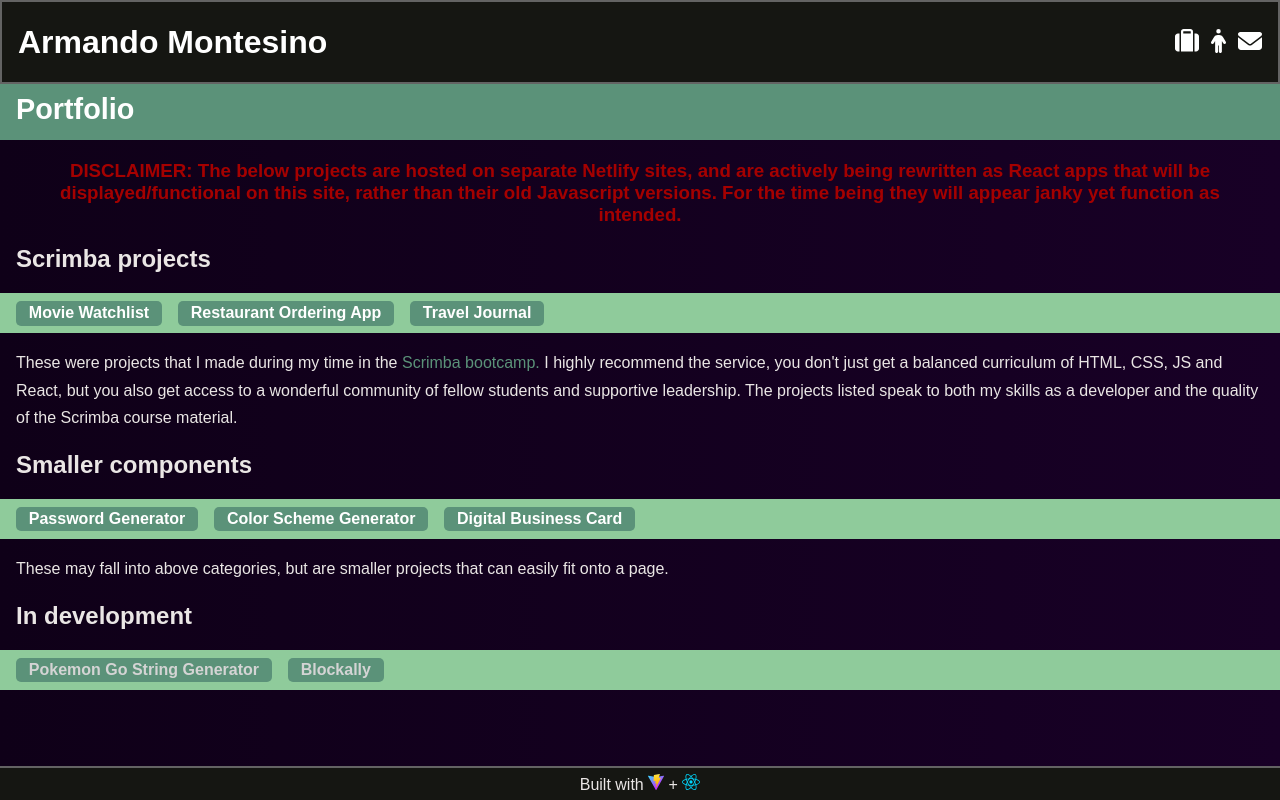
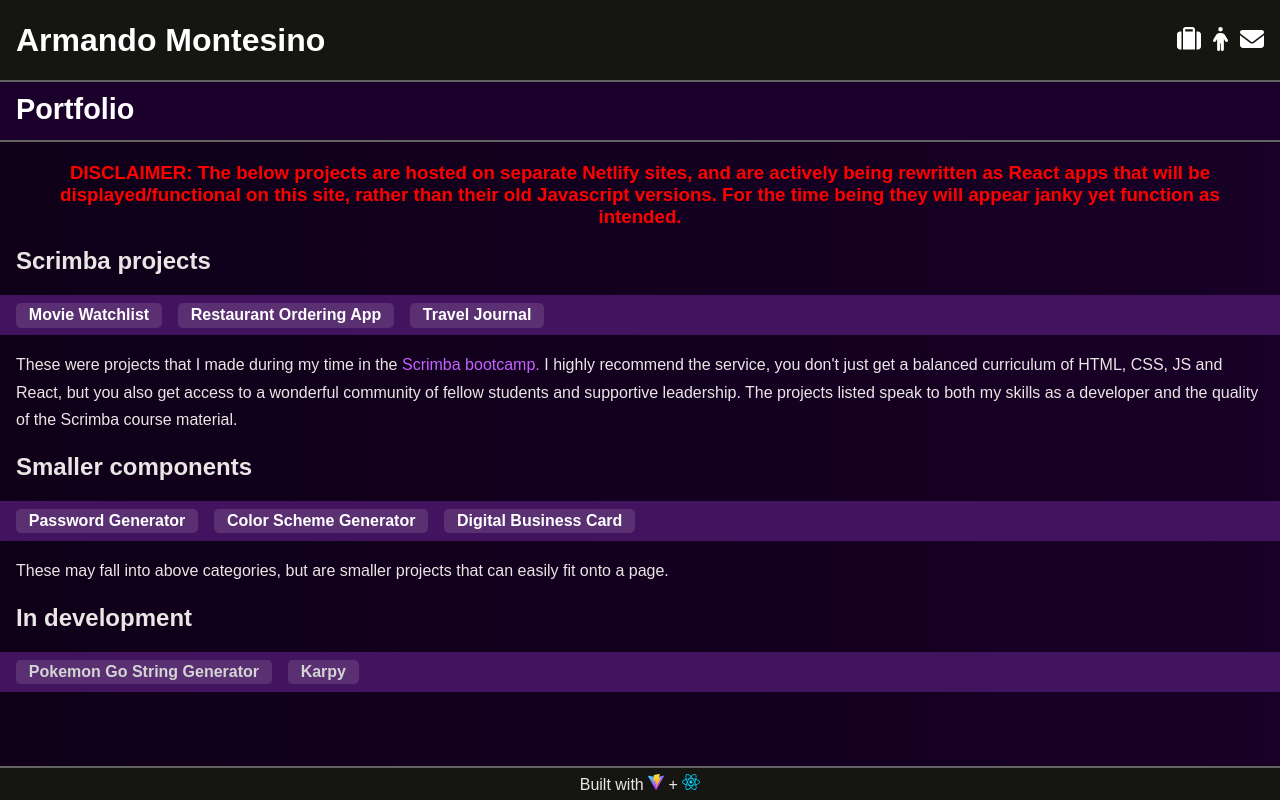
Before and after one commit to amontesino/portfolio, a React (Vite) app: page /portfolio in a window 1280 px wide. Built offline with nearby package versions, Linux system fonts and the light colour scheme; a web font is replaced by a local one.

Commit message:
styled portfolio page according to changes and renamed Blockally to Karpy, its new official name

```diff
--- a/src/index.css
+++ b/src/index.css
@@ -20,7 +20,7 @@
   right: 0;
   height: 5em;
   background: #151612;
-  border: 2px solid rgb(99, 99, 99);
+  border-bottom: 2px solid rgb(99, 99, 99);
   justify-content: space-between;
   align-items: center;
   padding: 0 1em;
@@ -171,7 +171,7 @@
 }
 
 .body-link {
-  color: #5B9279;
+  color: #c561ff;
   text-shadow: 0;
   text-decoration: none;
 }
@@ -203,7 +203,8 @@
   font-size: 1.8em;
   padding-top: 0.5em;
   padding-bottom: 0.5em;
-  background: #5B9279;
+  background: #1c002c;
+  border-bottom: 2px solid rgb(99, 99, 99);
   color: #ffffff;
   width: auto;
 }
@@ -212,7 +213,7 @@
   min-height: 2.5rem;
   display: flex;
   align-items: center;
-  background: #8FCB9B;
+  background: #42135e;
   overflow: auto;
   white-space: nowrap;
   -ms-overflow-style: none;
@@ -228,7 +229,7 @@
   padding: 0.2em 0.8em;
   text-decoration: none;
   font-weight: bold;
-  background: #5B9279;
+  background: #5a3072;
   border-radius: 5px;
   width: auto;
   color: #ffffff;
@@ -237,7 +238,7 @@
 
 .portfolio-navlink:hover,
 .portfolio-navlink:active {
-  color: #8FCB9B;
+  color: #ac6bd1;
 }
 
 .rounded {
@@ -261,7 +262,7 @@
 }
 
 .disclaimer {
-  color: rgb(165, 0, 0);
+  color: rgb(255, 0, 0);
   text-align: center;
 }
 
@@ -279,6 +280,7 @@
     width: 6em;
     padding: 0;
     margin: 1em 1em 3em;
+    border: 2px solid rgb(99, 99, 99);
     border-radius: 3em;
   }
 
@@ -324,6 +326,8 @@
   .page-head {
     margin-top: 0;
     border-radius: 0 0 0 1em;
+    border-left: 2px solid rgb(99, 99, 99);
+    border-bottom: 2px solid rgb(99, 99, 99);;
   }
 
   .portfolio-nav {
--- a/src/pages/Portfolio.jsx
+++ b/src/pages/Portfolio.jsx
@@ -63,7 +63,7 @@
                         className="portfolio-navlink disabled"
                         to={null}
                     >
-                        Blockally
+                        Karpy
                     </Link>
                 </div>
             </main>
```
